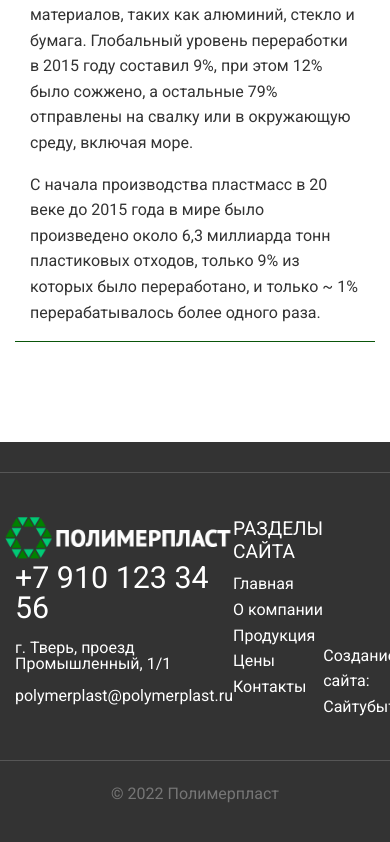
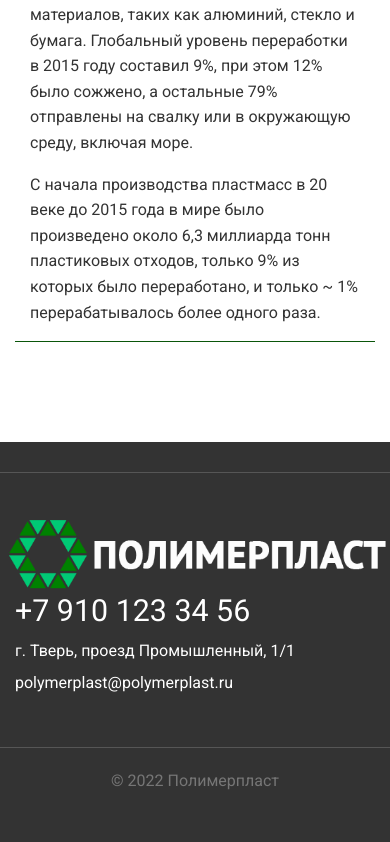
Before and after one commit to site2beru/plastic, a plain HTML site: page index.html in a window 390 px wide. Shown: the part 5062-5904 px from the top of the page. Drawn offline with nearby package versions, Linux system fonts and the light colour scheme.

Commit message:
Add files via upload

```diff
--- a/index.html
+++ b/index.html
@@ -239,7 +239,7 @@
                 <p>г. Тверь, проезд Промышленный, 1/1</p>
                 <p>polymerplast@polymerplast.ru</p>
             </div>
-            <div class="footer__menu">
+            <div class="footer__menu d-none d-md-block">
                 <h4>Разделы сайта</h4>
                 <ul class="bmenu">
                     <li>Главная</li>
@@ -249,7 +249,7 @@
                     <li>Контакты</li>
                 </ul>
             </div>
-            <div class="footer__contact">
+            <div class="footer__contact d-none d-md-block">
                 Создание сайта: Сайтубыть
             </div>
         </div>
```
Also changed, not shown: page.html (+2 -2 lines).
